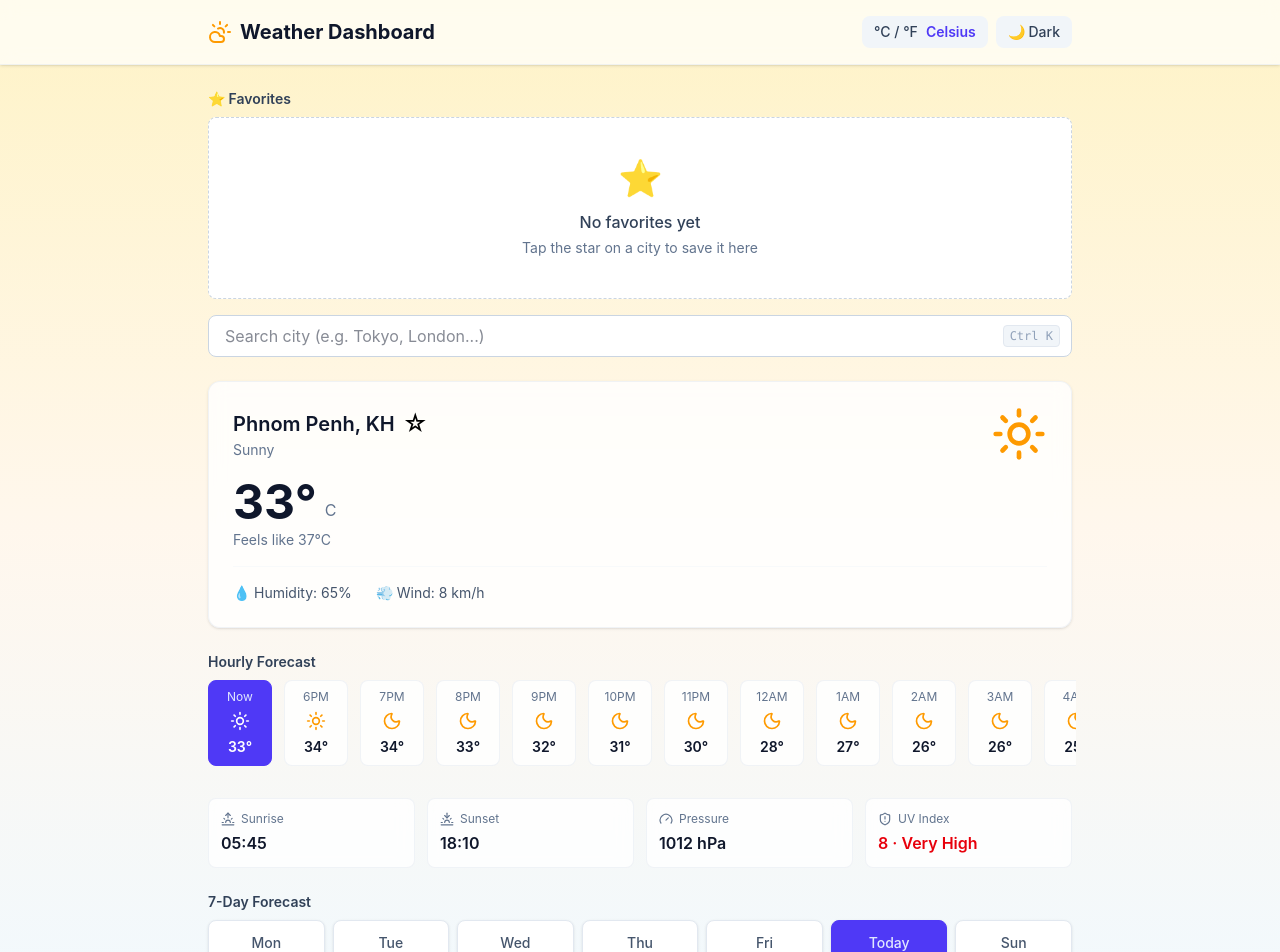
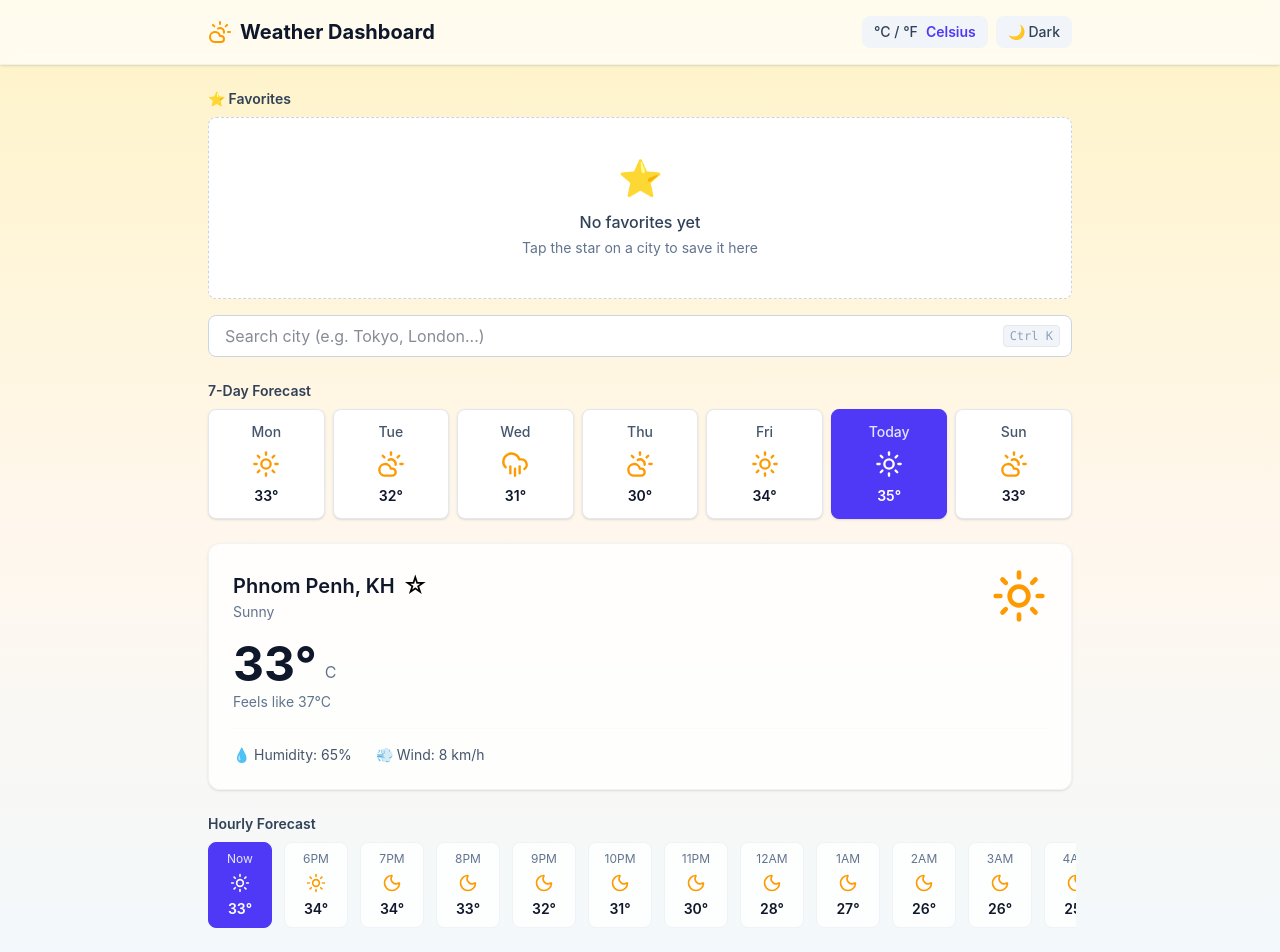
Before and after one commit to sieve-dev-sudo/weather-dashboard, a React (Vite) app: page / in a window 1280 px wide. Shown: the top 952 px of the page. Built offline with nearby package versions, Linux system fonts and the light colour scheme.

Commit message:
refactor: move 7-Day Forecast section above CurrentWeather, right below search

```diff
--- a/src/App.jsx
+++ b/src/App.jsx
@@ -74,13 +74,14 @@ function App() {
 
       {loading ? (
         <>
+          <SkeletonForecast />
           <SkeletonCurrentWeather />
           <SkeletonHourlyForecast />
           <SkeletonWeatherDetails />
-          <SkeletonForecast />
         </>
       ) : (
         <>
+          <Forecast forecast={selectedCity.forecast} unit={unit} />
           <WeatherAlert alert={selectedCity.alert} cityId={selectedCity.id} />
           <CurrentWeather
             city={selectedCity}
@@ -90,7 +91,6 @@ function App() {
           />
           <HourlyForecast hourly={selectedCity.hourly} unit={unit} />
           <WeatherDetails city={selectedCity} />
-          <Forecast forecast={selectedCity.forecast} unit={unit} />
         </>
       )}
     </Layout>
```
